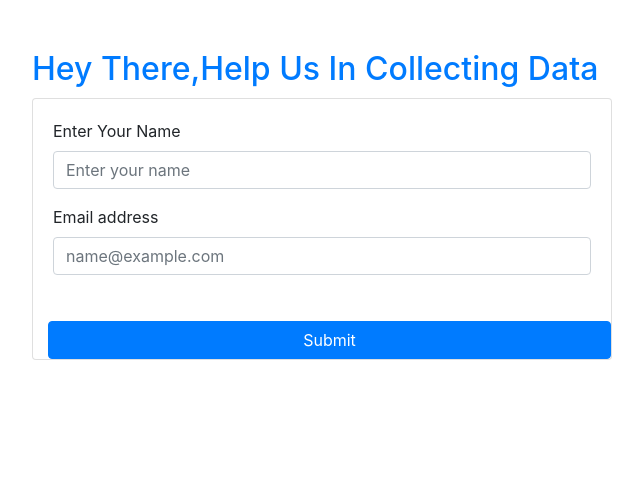
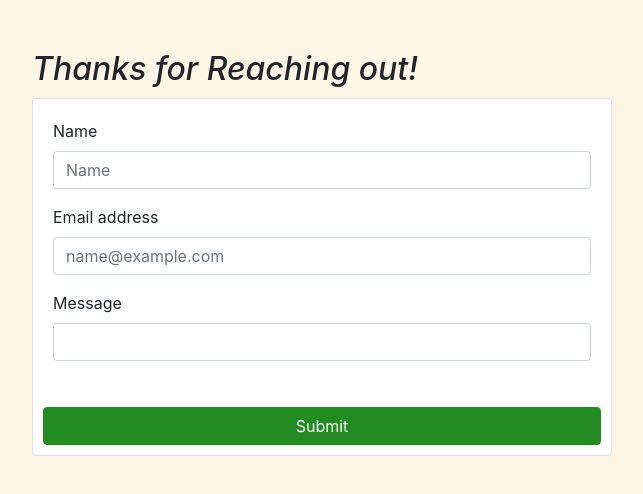
Before and after one commit to noamgreenstein/personalwebsite, a website: page public/HTML/form.html in a window 1280 px wide. Shown: the whole page, without its empty margins (318-961 px from the left). Drawn offline with nearby package versions, Linux system fonts and the light colour scheme.

Commit message:
Updated Website!

```diff
--- a/public/HTML/form.html
+++ b/public/HTML/form.html
@@ -3,49 +3,53 @@
 
 <head>
   <meta charset="UTF-8">
-  <title>Collecting Data</title>
-  <script src=
-                  "https://ajax.googleapis.com/ajax/libs/jquery/3.5.1/jquery.min.js">
+  <title>Message Me!</title>
+  <script src="https://ajax.googleapis.com/ajax/libs/jquery/3.5.1/jquery.min.js">
   </script>
-
-  <link rel="stylesheet" href=
-          "https://cdn.jsdelivr.net/npm/bootstrap@4.5.3/dist/css/bootstrap.min.css"
-        integrity=
-                "sha384-TX8t27EcRE3e/ihU7zmQxVncDAy5uIKz4rEkgIXeMed4M0jlfIDPvg6uqKI2xXr2"
+  <link rel="stylesheet" href="https://cdn.jsdelivr.net/npm/bootstrap@4.5.3/dist/css/bootstrap.min.css"
+        integrity="sha384-TX8t27EcRE3e/ihU7zmQxVncDAy5uIKz4rEkgIXeMed4M0jlfIDPvg6uqKI2xXr2"
         crossorigin="anonymous">
 </head>
-
 <body class="container" style="margin-top: 50px;
-    width: 50%; height:auto;">
-
-<h2 class="text-primary" style=
-        "margin-left: 15px; margin-bottom: 10px">
-  Hey There,Help Us In Collecting Data
+    width: 50%; height:auto; background-color: oldlace">
+<h2 style=
+        "margin-left: 15px; margin-bottom: 10px; font-style: oblique; font-color: #0e0a19">
+ Thanks for Reaching out!
 </h2>
 
 <form class="container" id="contactForm">
   <div class="card">
     <div class="card-body">
       <div class="form-group">
-        <label for="exampleFormControlInput1">
-          Enter Your Name
+        <label>
+          Name
         </label>
 
         <input type="text" class="form-control"
-               id="name" placeholder="Enter your name">
+               id="name" placeholder="Name">
       </div>
 
       <div class="form-group">
-        <label for="exampleFormControlInput1">
+        <label>
           Email address
         </label>
 
         <input type="email" class="form-control"
                id="email" placeholder="name@example.com">
       </div>
+
+      <div class="form-group">
+        <label>
+          Message
+        </label>
+
+        <input type="text" class="form-control"
+               id="message" placeholder="">
+      </div>
     </div>
     <button type="submit" class="btn btn-primary"
-            style="margin-left: 15px; margin-top: 10px">
+            style="margin: 10px;
+            background-color: forestgreen; border-color: forestgreen">
       Submit
     </button>
   </div>
@@ -77,8 +81,10 @@
     // Get values
     var name = getInputVal('name');
     var email = getInputVal('email');
+    var info = getInputVal('message')
 
-    saveMessage(name, email);
+
+    saveMessage(name, email, info);
     document.getElementById('contactForm').reset();
   }
 
@@ -88,11 +94,12 @@
   }
 
   // Save message to firebase
-  function saveMessage(name, email) {
+  function saveMessage(name, email, info) {
     var newMessageRef = messagesRef.push();
     newMessageRef.set({
                         name: name,
                         email: email,
+                        info: info
                       });
   }
 </script>
```
